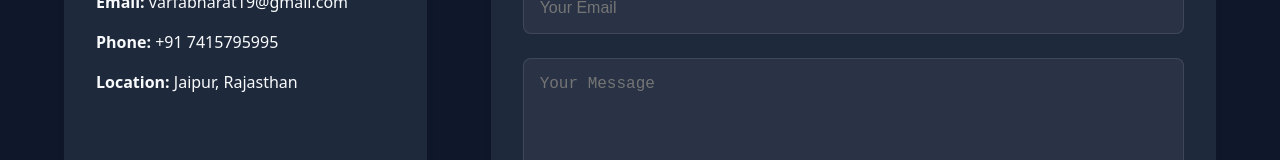
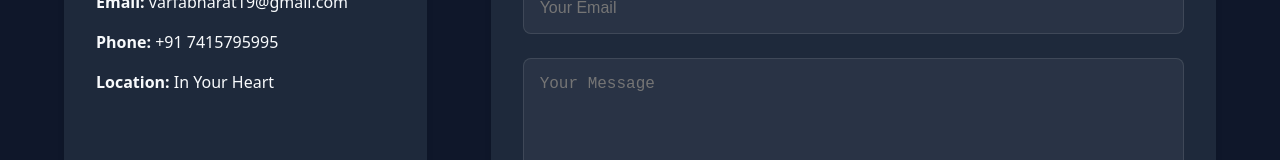
Before and after one commit to BharatVarfa/MyPortfolio, a React (Vite) app in the folder PROJECT_REACT/portfolio/: page / in a window 1280 px wide. Shown: the part 2753-2913 px from the top of the page. Built offline with nearby package versions, Linux system fonts and the light colour scheme.

Commit message:
Contact Problem solver

```diff
--- a/PROJECT_REACT/portfolio/src/App.jsx
+++ b/PROJECT_REACT/portfolio/src/App.jsx
@@ -177,7 +177,7 @@ function App() {
             <div className="contact-details">
               <p><strong>Email:</strong> varfabharat19@gmail.com</p>
               <p><strong>Phone:</strong> +91 7415795995</p>
-              <p><strong>Location:</strong> Jaipur, Rajasthan</p>
+              <p><strong>Location:</strong> In Your Heart</p>
             </div>
           </div>
           <form className="contact-form" onSubmit={handleContactSubmit}>
```
